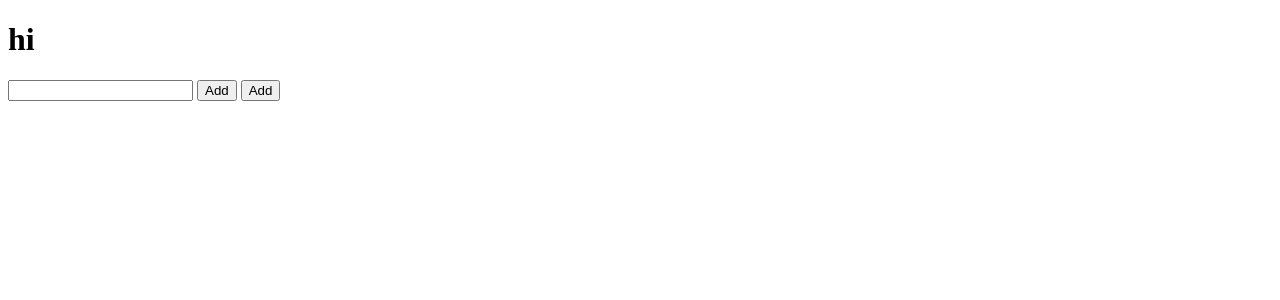
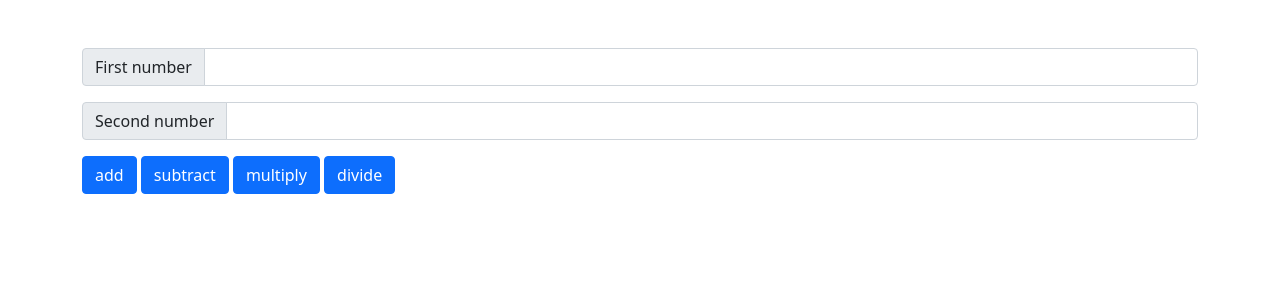
Before and after one commit to romeeeoo/homework_69_roman_tarassenko, a Django app: page /calc/ in a window 1280 px wide. Shown: the top 300 px of the page. Run offline with Django 4.2, Linux system fonts and the light colour scheme.

Commit message:
-Добавлены представления для остальных вариантов вычисления.
- Добавлены пути

- ajax запрос через jquery функцию принимает адрес кнопки через this

```diff
--- a/numbers_api/templates/calculations.html
+++ b/numbers_api/templates/calculations.html
@@ -4,37 +4,74 @@
 <html lang="en" xmlns="http://www.w3.org/1999/html">
 <head>
     <meta charset="UTF-8">
+    <link href="https://cdn.jsdelivr.net/npm/bootstrap@5.0.2/dist/css/bootstrap.min.css" rel="stylesheet"
+          integrity="sha384-EVSTQN3/azprG1Anm3QDgpJLIm9Nao0Yz1ztcQTwFspd3yD65VohhpuuCOmLASjC" crossorigin="anonymous">
+    <script src="https://cdn.jsdelivr.net/npm/bootstrap@5.0.2/dist/js/bootstrap.bundle.min.js" integrity="sha384-MrcW6ZMFYlzcLA8Nl+NtUVF0sA7MsXsP1UyJoMp4YLEuNSfAP+JcXn/tWtIaxVXM" crossorigin="anonymous"></script>
     <title>Title</title>
 </head>
 <body>
 
-<h1>hi</h1>
+<div class="modal fade" id="exampleModal" aria-labelledby="exampleModalLabel" aria-hidden="false">
+  <div class="modal-dialog">
+    <div class="modal-content">
+      <div class="modal-header">
+        <h5 class="modal-title" id="exampleModalLabel">Result</h5>
+      </div>
+      <div class="modal-body">
+      </div>
+      <div class="modal-footer">
+        <button type="button" class="btn btn-primary" data-bs-dismiss="modal">Close</button>
+      </div>
+    </div>
+  </div>
+</div>
+
+
+<div class="container">
+    <div class="input-group mt-5 mb-3">
+        <span class="input-group-text" id="basic-addon1">First number</span>
+        <input type="text" class="form-control" id="A" aria-describedby="basic-addon1">
+    </div>
+     <div class="input-group mb-3">
+            <span class="input-group-text" id="basic-addon2">Second number</span>
+            <input type="text" class="form-control" id="B" aria-describedby="basic-addon2">
+        </div>
+    <a class="btn btn-primary" href="{% url "add"%}" role="button" id="add-btn" data-bs-toggle="modal"
+       data-bs-target="#exampleModal">add</a>
+    <a class="btn btn-primary" href="{% url "subtract"%}" role="button" id="subtract-btn" data-bs-toggle="modal"
+       data-bs-target="#exampleModal">subtract</a>
+    <a class="btn btn-primary" href="{% url "multiply"%}" role="button" id="multiply-btn" data-bs-toggle="modal"
+       data-bs-target="#exampleModal">multiply</a>
+    <a class="btn btn-primary" href="{% url "divide"%}" role="button" id="divide-btn" data-bs-toggle="modal"
+       data-bs-target="#exampleModal">divide</a>
+
+</div>
+
+
 
 <script src="https://code.jquery.com/jquery-3.6.1.js" integrity="sha256-3zlB5s2uwoUzrXK3BT7AX3FyvojsraNFxCc2vC/7pNI="
         crossorigin="anonymous"></script>
 
-<input>
-
-<button type="button" class="btn btn-primary" id="add-btn">Add</button>
-<button type="button" class="btn btn-primary" id="subtract-btn">Add</button>
-
 <script>
-    $("#add-btn").click(function onClick() {
+    $(".btn").click(function onClick() {
         $.ajax({
-            url: 'http://localhost:8000/add/',
+            url: $(this).attr("href"),
             method: 'POST',
             headers: {'X-CSRFToken': "{{ csrf_token }}"},
-            data: JSON.stringify({A: 2, B: 2}),
-            success: function (data, status) {
-                console.log(data);
+            data: JSON.stringify({A: $("#A").val(), B: $("#B").val()}),
+            success: function (response, status) {
+                console.log(response);
                 console.log(status);
+                $(".modal-body").text(response.result);
+                $(".modal-header").css("background-color", "lightgreen")
             },
             error: function (response) {
-                console.log(response)
-                console.log("не числа")
+                $(".modal-body").text(response.responseJSON.error);
+                $(".modal-header").css("background-color", "red")
             }
         });
     });
+
 
 </script>
 
--- a/numbers_api/urls.py
+++ b/numbers_api/urls.py
@@ -1,13 +1,14 @@
 from django.urls import path
 
-from numbers_api.views import echo, get_token_view, CalculationsView, add_view
+from numbers_api.views import echo, get_token_view, CalculationsView, add_view, subtract_view, multiply_view, \
+    divide_view
 
 urlpatterns = [
     path('echo/', echo, name="echo"),
     path('get-token/', get_token_view, name="get_token"),
     path('calc/', CalculationsView.as_view(), name="calculations"),
     path('add/', add_view, name="add"),
-    # path('calc/', CalculationsView.as_view(), name="calculations"),
-    # path('calc/', CalculationsView.as_view(), name="calculations"),
-    # path('calc/', CalculationsView.as_view(), name="calculations"),
+    path('subtract/', subtract_view, name="subtract"),
+    path('multiply/', multiply_view, name="multiply"),
+    path('divide/', divide_view, name="divide")
 ]
--- a/numbers_api/views.py
+++ b/numbers_api/views.py
@@ -35,13 +35,63 @@
         try:
             a = float(data.get("A"))
             b = float(data.get("B"))
-            my_sum = a + b
-            return JsonResponse({"result": my_sum})
-        except TypeError as e:
-            response = JsonResponse({'error': f'{e}'})
+            result = a + b
+            return JsonResponse({"result": result})
+        except ValueError:
+            response = JsonResponse({"error": "wrong type on input"})
             response.status_code = 400
+            print(response.content)
             return response
 
+
+def subtract_view(request, *args, **kwargs):
+    if request.method == 'POST':
+        data = json.loads(request.body)
+        try:
+            a = float(data.get("A"))
+            b = float(data.get("B"))
+            result = a - b
+            return JsonResponse({"result": result})
+        except ValueError:
+            response = JsonResponse({"error": "wrong type on input"})
+            response.status_code = 400
+            print(response.content)
+            return response
+
+
+def multiply_view(request, *args, **kwargs):
+    if request.method == 'POST':
+        data = json.loads(request.body)
+        try:
+            a = float(data.get("A"))
+            b = float(data.get("B"))
+            result = a * b
+            return JsonResponse({"result": result})
+        except ValueError:
+            response = JsonResponse({"error": "wrong type on input"})
+            response.status_code = 400
+            print(response.content)
+            return response
+
+
+def divide_view(request, *args, **kwargs):
+    if request.method == 'POST':
+        data = json.loads(request.body)
+        try:
+            a = float(data.get("A"))
+            b = float(data.get("B"))
+            result = a / b
+            return JsonResponse({"result": result})
+        except ValueError:
+            response = JsonResponse({"error": "wrong type on input"})
+            response.status_code = 400
+            print(response.content)
+            return response
+        except ZeroDivisionError:
+            response = JsonResponse({"error": "zero division is not allowed"})
+            response.status_code = 400
+            print(response.content)
+            return response
 
 
 class CalculationsView(TemplateView):
```
